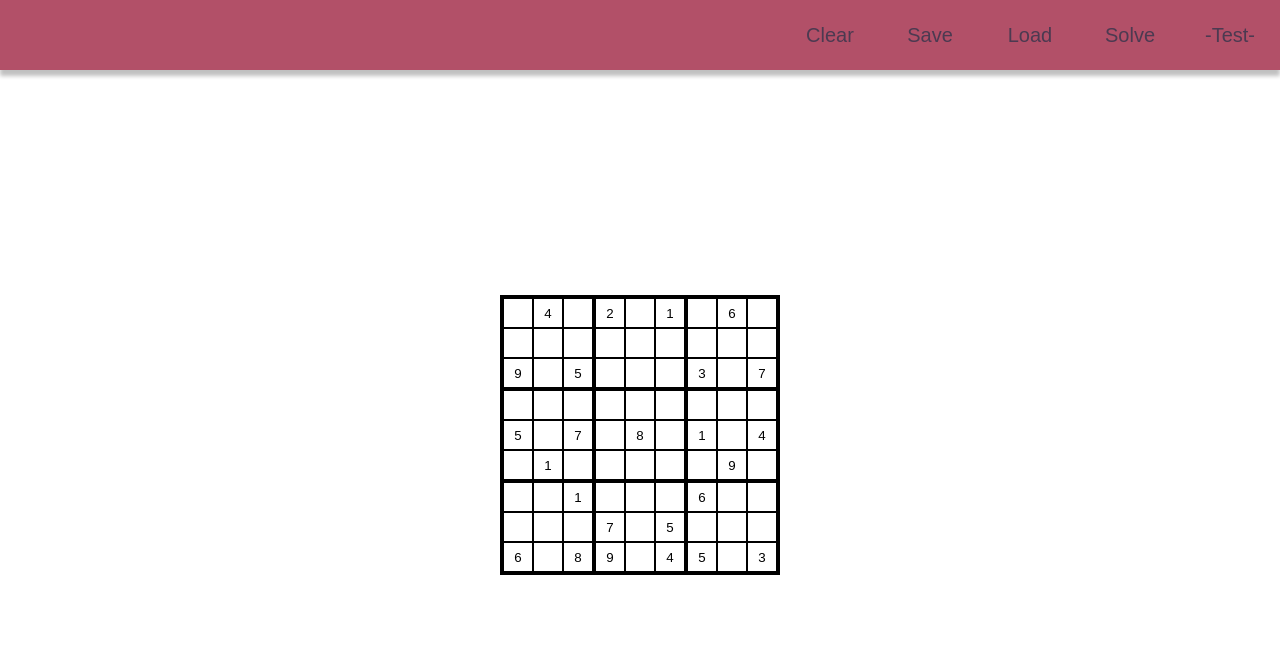
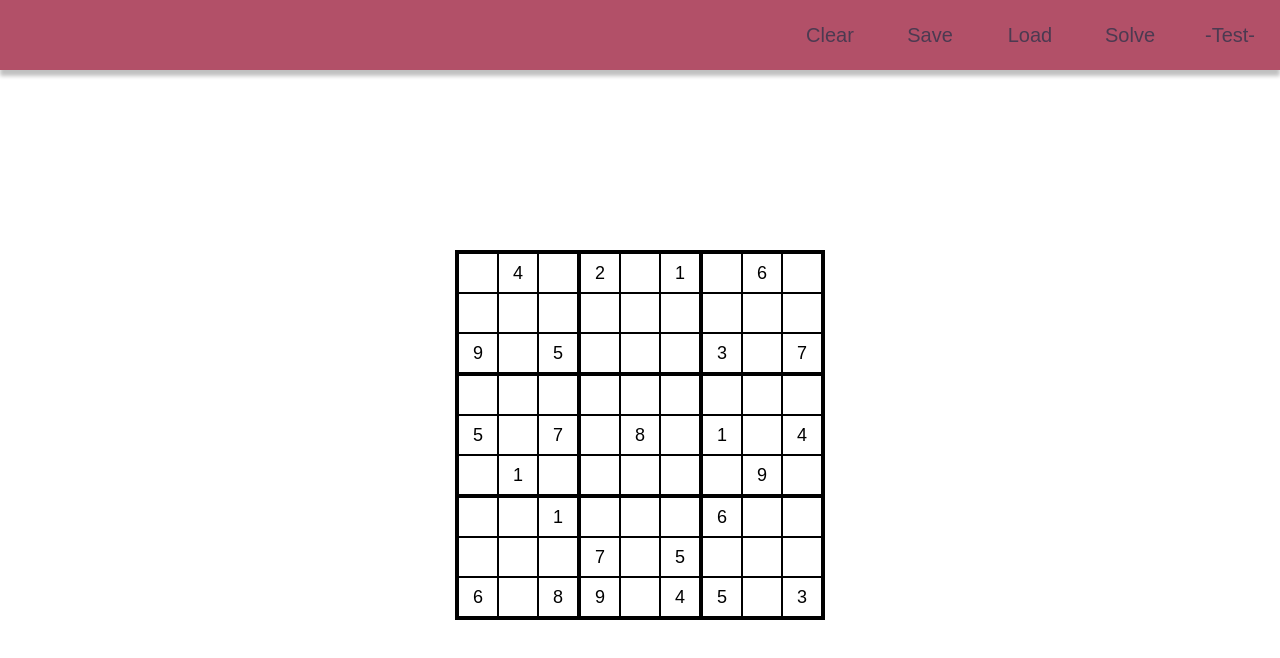
Before and after one commit to Connor-Turlan/sudoku-solver-vite, a React (Vite) app: page / in a window 1280 px wide. Shown: the top 658 px of the page. Built offline with nearby package versions, Linux system fonts and the light colour scheme.

Commit message:
updated styling

```diff
--- a/src/components/InputSquare/InputSquare.jsx
+++ b/src/components/InputSquare/InputSquare.jsx
@@ -2,7 +2,7 @@ import { useEffect } from "react";
 import { useState } from "react";
 import styles from "./InputSquare.module.scss";
 
-function InputSquare({ value, onUpdate, pattern }) {
+function InputSquare({ className, value, onUpdate, pattern }) {
 	/* const [myValue, setMyValue] = useState(initialValue); */
 	const [isEditing, setEditing] = useState(false);
 
@@ -30,10 +30,12 @@ function InputSquare({ value, onUpdate, pattern }) {
 		}
 	};
 
-	const baseStyle = styles.InputSquare;
-	const editStyle = [styles.InputSquare__Editing, styles.InputSquare].join(
-		" "
-	);
+	const baseStyle = [className || "", styles.InputSquare].join(" ");
+	const editStyle = [
+		className || "",
+		styles.InputSquare__Editing,
+		styles.InputSquare,
+	].join(" ");
 
 	return (
 		<>
--- a/src/components/SudokuPuzzle/SudokuBox/SudokuCell/SudokuCell.jsx
+++ b/src/components/SudokuPuzzle/SudokuBox/SudokuCell/SudokuCell.jsx
@@ -12,6 +12,7 @@ function SudokuCell({ boxIndex, cellIndex }) {
 
 	return (
 		<InputSquare
+			className={styles.SudokuCell}
 			onUpdate={onUpdate}
 			value={state[boxIndex][cellIndex] || ""}
 		/>
--- a/src/components/SudokuPuzzle/SudokuBox/SudokuCell/SudokuCell.module.scss
+++ b/src/components/SudokuPuzzle/SudokuBox/SudokuCell/SudokuCell.module.scss
@@ -1 +1,14 @@
-.SudokuCell {}
+.SudokuCell {
+	width: 40px;
+	height: 40px;
+
+	font-size: large;
+}
+
+.OriginalCell {
+	width: 40px;
+	height: 40px;
+
+	color: red;
+	font-size: large;
+}
```
